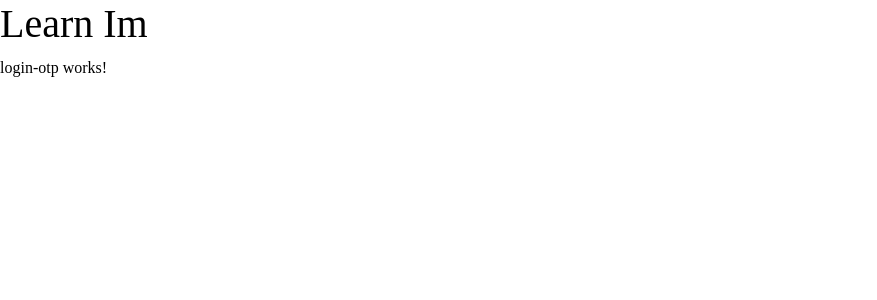
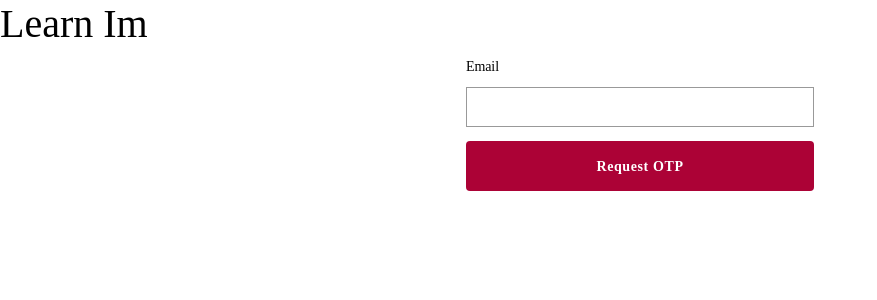
Before and after one commit to Kprasannatradexa/learn-Im, an Angular app: page /auth/login in a window 1280 px wide. Both pictures are taken after a click on the picture 486 px from the left and 137 px from the top of the page. Shown: the top 300 px of the page, without its empty margins (0-877 px from the left). Built offline with nearby package versions, Linux system fonts and the light colour scheme.

Commit message:
Form with email fields added.

```diff
--- a/src/app/authentication/components/login-otp/login-otp.component.html
+++ b/src/app/authentication/components/login-otp/login-otp.component.html
@@ -1 +1,19 @@
-<p>login-otp works!</p>
+<div class="main-container">
+  <div class="login-section container">
+    <div class="row">
+      <div class="col-12 col-sm-12 col-md-7 col-lg-4 col-xl-4 m-auto">
+        <div class="form-header"></div>
+        <app-input
+          [label]="'Email'"
+          [control]="login_credential"
+          [errorMessages]="{
+            required: 'Email is required',
+            email: 'Enter a valid email address'
+          }"
+        >
+        </app-input>
+        <app-button-lg (buttonClicked)="sendOtp()">Request OTP</app-button-lg>
+      </div>
+    </div>
+  </div>
+</div>
```
